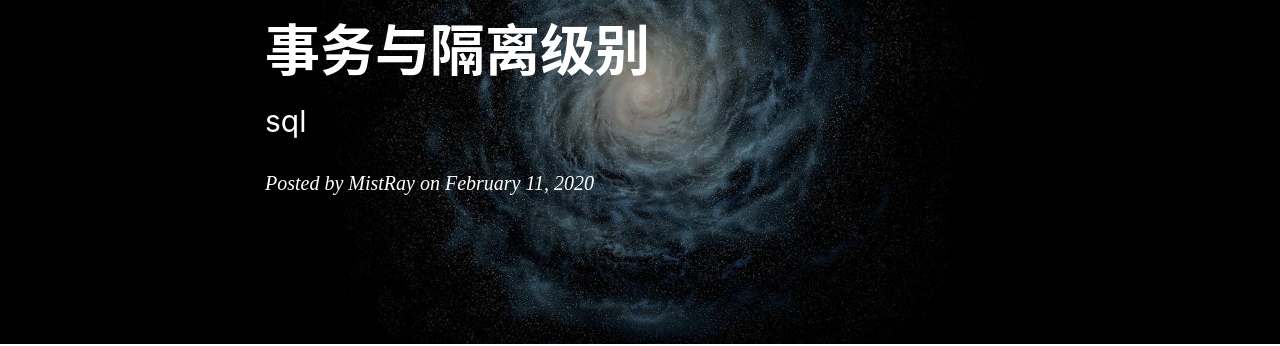
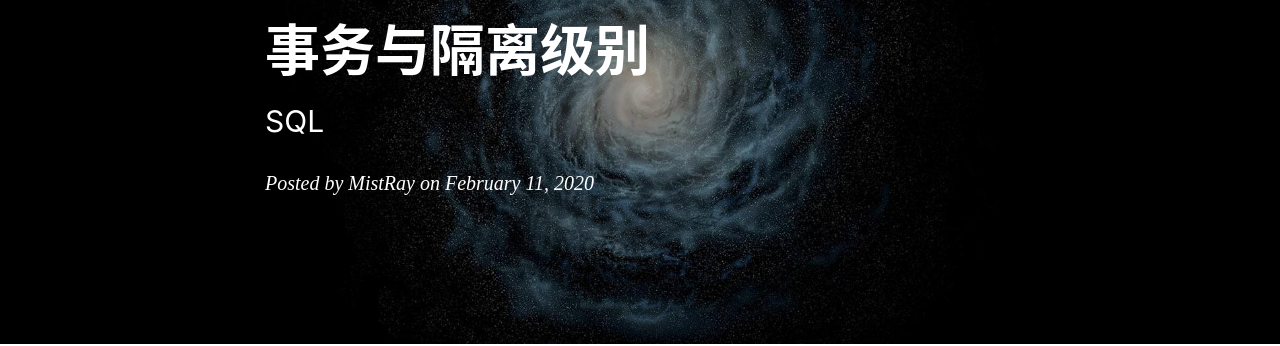
Before and after one commit to MistRay/mistray.github.io, a Jekyll site: the page built from _posts/2020-02-11-MySQL事务和隔离级别.md, in a window 1280 px wide and 900 px high. Shown: the part 179-525 px from the top of the window. Built offline with Jekyll 4.4.1, drawn with Linux system fonts in a browser that asks for light colours; nearby versions of some CDN libraries; comment, search, counter and statistics services are not loaded.

Commit message:
修改副标题

```diff
--- a/_posts/2020-02-11-MySQL事务和隔离级别.md
+++ b/_posts/2020-02-11-MySQL事务和隔离级别.md
@@ -1,7 +1,7 @@
 ---
 layout:     post                    # 使用的布局（不需要改）
 title:      事务与隔离级别         # 标题
-subtitle:   sql  #副标题
+subtitle:   SQL  #副标题
 date:       2020-2-11          # 时间
 author:     MistRay                      # 作者
 # header-img: img/post-bg-7.jpg #这篇文章标题背景图片
```
Also changed, not shown: _posts/2020-02-18-常见的锁类型.md (+1 -1 lines).
